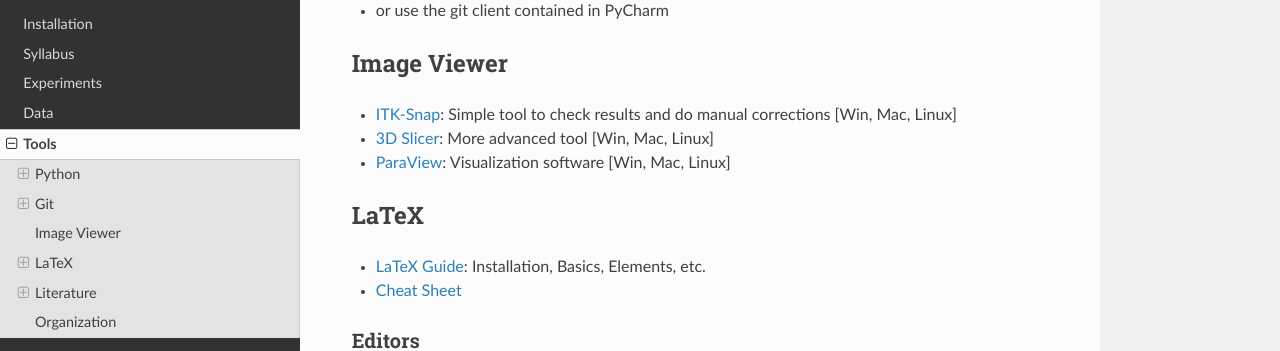
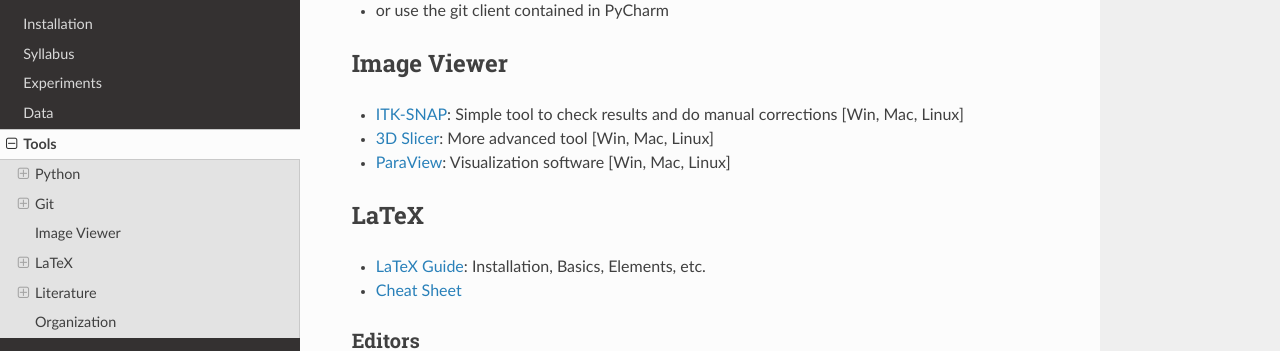
Before and after one commit to ubern-mia/MIALab, a Sphinx documentation site: the page built from docs/tools.rst, in a window 1280 px wide and 900 px high, scrolled down 846 px. Shown: the part 153-504 px from the top of the window. Built offline with Sphinx 7.4.7 and the Read the Docs theme 2.0.0, drawn with Linux system fonts in a browser that asks for light colours; formulas are drawn with MathJax 3.

```diff
--- a/docs/tools.rst
+++ b/docs/tools.rst
@@ -45,7 +45,7 @@ GUI Clients
 Image Viewer
 ------------
 
-- `ITK-Snap <http://www.itksnap.org/pmwiki/pmwiki.php>`_: Simple tool to check results and do manual corrections [Win, Mac, Linux]
+- `ITK-SNAP <http://www.itksnap.org/pmwiki/pmwiki.php>`_: Simple tool to check results and do manual corrections [Win, Mac, Linux]
 - `3D Slicer <https://www.slicer.org/>`_: More advanced tool [Win, Mac, Linux]
 - `ParaView <https://www.paraview.org/>`_: Visualization software  [Win, Mac, Linux]
 
```
